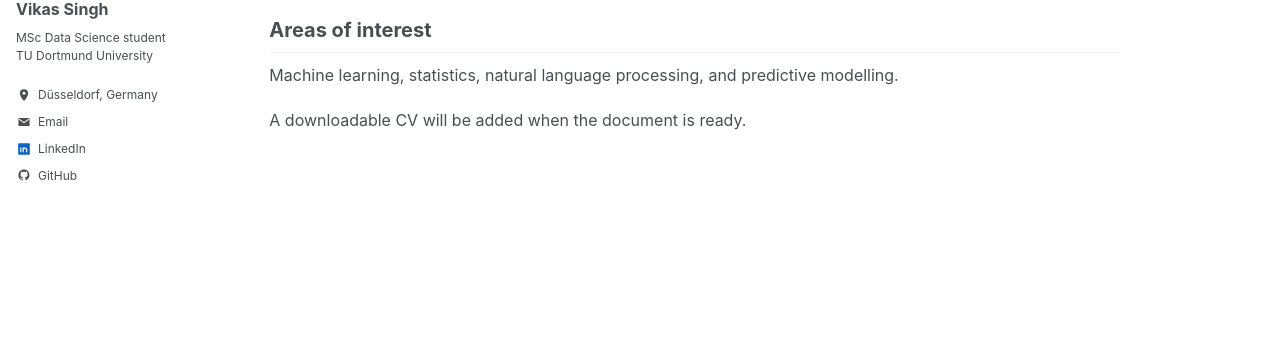
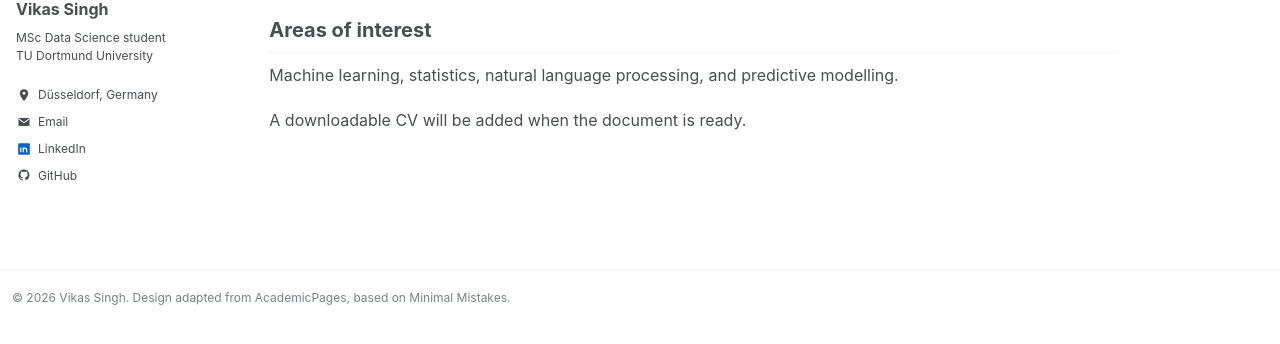
Before and after one commit to vikas56655/vikas56655.github.io, a plain HTML site: page cv/index.html in a window 1280 px wide. Shown: the part 290-634 px from the top of the page. Drawn offline with Linux system fonts and the light colour scheme.

Commit message:
Add favicon and full-width grey footer with own attribution

```diff
--- a/cv/index.html
+++ b/cv/index.html
@@ -1,4 +1,4 @@
-<!doctype html><html lang="en"><meta charset="utf-8"><meta name="viewport" content="width=device-width, initial-scale=1"><title>CV — Vikas Singh</title><link rel="stylesheet" href="/assets/css/style.css?v=20261115b"><header class="masthead"><div class="masthead__inner"><a class="masthead__brand" href="/">Vikas Singh</a><nav class="masthead__nav"><a href="/projects/">Projects</a><a href="/blog/">Blog</a><a href="/publications/">Publications</a><a href="/cv/" class="active">CV</a></nav></div></header><div class="page"><aside class="sidebar">
+<!doctype html><html lang="en"><meta charset="utf-8"><meta name="viewport" content="width=device-width, initial-scale=1"><title>CV — Vikas Singh</title><link rel="icon" type="image/svg+xml" href="/favicon.svg?v=2"><link rel="stylesheet" href="/assets/css/style.css?v=20261115c"><header class="masthead"><div class="masthead__inner"><a class="masthead__brand" href="/">Vikas Singh</a><nav class="masthead__nav"><a href="/projects/">Projects</a><a href="/blog/">Blog</a><a href="/publications/">Publications</a><a href="/cv/" class="active">CV</a></nav></div></header><div class="page"><aside class="sidebar">
   <img class="avatar" src="https://avatars.githubusercontent.com/u/156132189?v=4" alt="Vikas Singh">
   <h3>Vikas Singh</h3>
   <p class="role">MSc Data Science student<br>TU Dortmund University</p>
@@ -8,4 +8,4 @@
     <li><span class="side-icon"><svg viewBox="0 0 24 24" aria-hidden="true"><rect x="2" y="2" width="20" height="20" rx="2" fill="#0a66c2"/><path d="M6.5 9.5v8m0-11v.1M10.6 17.5v-8m0 3.3c0-2.5 6-3.8 6 1v3.7" fill="none" stroke="white" stroke-width="2"/></svg></span><a href="https://www.linkedin.com/in/vikas-singh-it/" target="_blank" rel="noopener noreferrer">LinkedIn</a></li>
     <li><span class="side-icon"><svg viewBox="0 0 24 24" aria-hidden="true"><path d="M12 2.4a9.7 9.7 0 0 0-3 18.9c.5.1.7-.2.7-.5v-1.8c-2.8.6-3.4-1.2-3.4-1.2-.4-1.1-1-1.4-1-1.4-.9-.6.1-.6.1-.6 1 0 1.5 1 1.5 1 .9 1.4 2.3 1 2.9.7.1-.7.3-1.1.6-1.4-2.2-.3-4.5-1.1-4.5-4.8 0-1.1.4-2 1-2.7-.1-.2-.4-1.3.1-2.7 0 0 .8-.3 2.7 1a9.1 9.1 0 0 1 4.9 0c1.8-1.3 2.6-1 2.6-1 .5 1.4.2 2.5.1 2.7.6.7 1 1.6 1 2.7 0 3.7-2.3 4.5-4.5 4.8.4.3.7.9.7 1.8v2.7c0 .3.2.6.7.5A9.7 9.7 0 0 0 12 2.4Z"/></svg></span><a href="https://github.com/vikas56655" target="_blank" rel="noopener noreferrer">GitHub</a></li>
   </ul>
-</aside><main class="content"><h1>Curriculum Vitae</h1><h2>Education</h2><p>MSc Data Science<br>TU Dortmund University, Germany</p><h2>Areas of interest</h2><p>Machine learning, statistics, natural language processing, and predictive modelling.</p><p>A downloadable CV will be added when the document is ready.</p></main></div></html>
+</aside><main class="content"><h1>Curriculum Vitae</h1><h2>Education</h2><p>MSc Data Science<br>TU Dortmund University, Germany</p><h2>Areas of interest</h2><p>Machine learning, statistics, natural language processing, and predictive modelling.</p><p>A downloadable CV will be added when the document is ready.</p></main></div><footer class="footer"><div class="footer__inner">© 2026 Vikas Singh. Design adapted from <a href="https://github.com/academicpages/academicpages.github.io">AcademicPages</a>, based on <a href="https://github.com/mmistakes/minimal-mistakes">Minimal Mistakes</a>.</div></footer></html>
```
